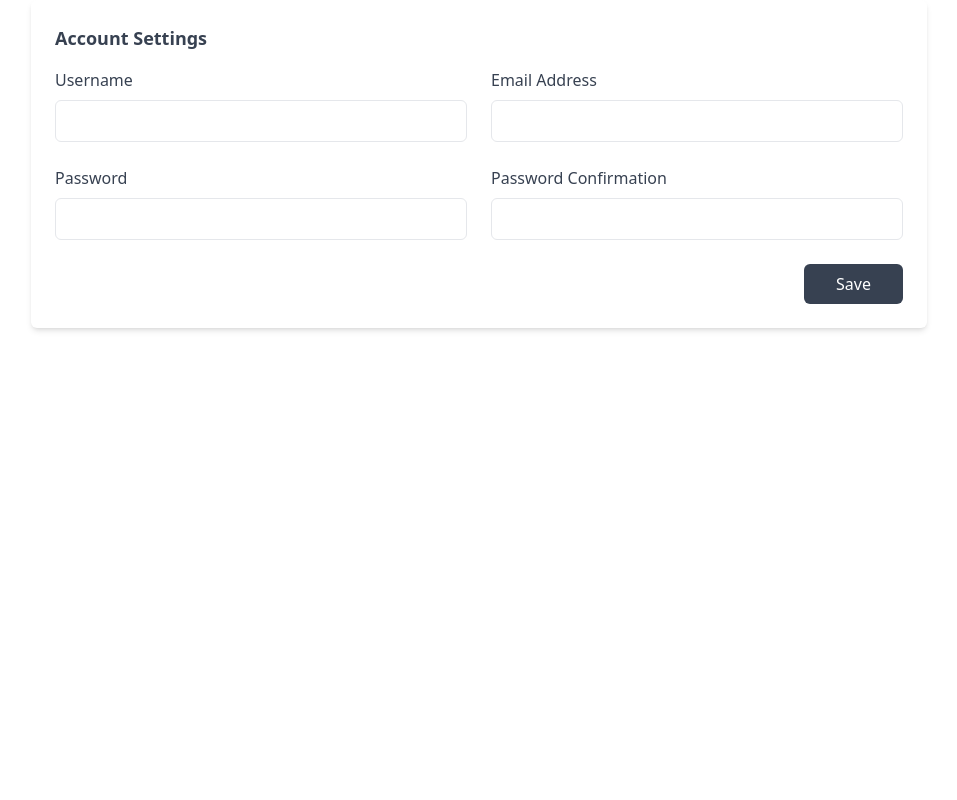
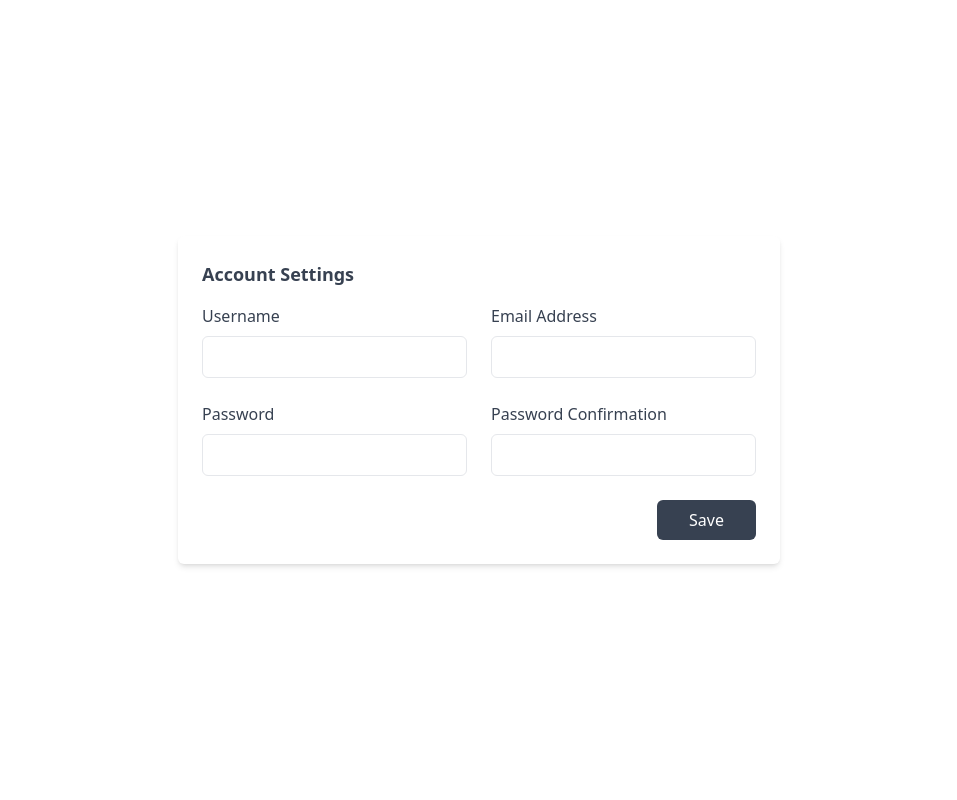
Before and after one commit to JuJu222/SafetyHelmetDetectionWebApp, a Flask app: template templates/login.html in a window 1280 px wide. Shown: the whole page, without its empty margins (161-1118 px from the left). Run offline with Flask 3, Linux system fonts and the light colour scheme; the template is opened without the code that fills it, so the values that code supplies are empty; some libraries are stand-ins or nearby versions.

Commit message:
Added index.html

```diff
--- a/app.py
+++ b/app.py
@@ -10,6 +10,10 @@ app.config['MYSQL_DB'] = 'flask'
 
 mysql = MySQL(app)
 
+@app.route('/login')
+def login():
+    return render_template('login.html')
+
 @app.route('/')
-def hello():
-    return render_template('login.html')
+def index():
+    return render_template('index.html')
--- a/templates/base.html
+++ b/templates/base.html
@@ -1,12 +1,12 @@
 <!DOCTYPE html>
-<html lang="en">
+<html lang="en" class="h-full">
 <head>
     <meta charset="UTF-8">
     <meta name="viewport" content="width=device-width, initial-scale=1.0">
     <title>Document</title>
     <script src="https://cdn.tailwindcss.com"></script>
 </head>
-<body>
+<body class="h-full">
     {% block content %}{% endblock %}
 </body>
 </html>
--- a/templates/login.html
+++ b/templates/login.html
@@ -1,7 +1,8 @@
 {% extends 'base.html' %}
 
 {% block content %}
-<section class="max-w-4xl p-6 mx-auto bg-white rounded-md shadow-md">
+<div class="h-full flex justify-center items-center">
+    <section class="max-w-4xl p-6 bg-white rounded-md shadow-md">
         <h2 class="text-lg font-semibold text-gray-700 capitalize">Account settings</h2>
 
         <form>
@@ -37,4 +38,5 @@
             </div>
         </form>
     </section>
+</div>
 {% endblock %}
```
Also changed, not shown: templates/index.html (added, +17 -0 lines). Lines whose indentation alone changed are shown as unchanged.
